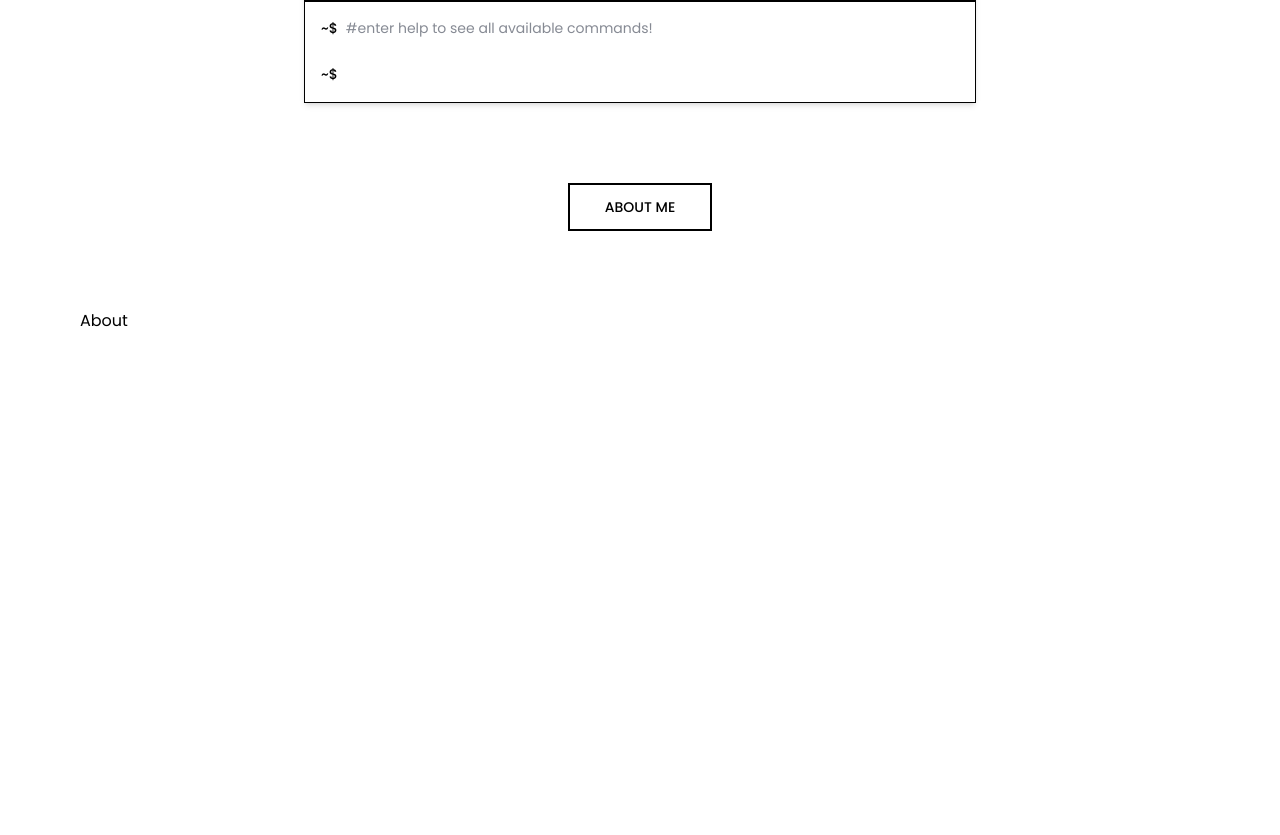
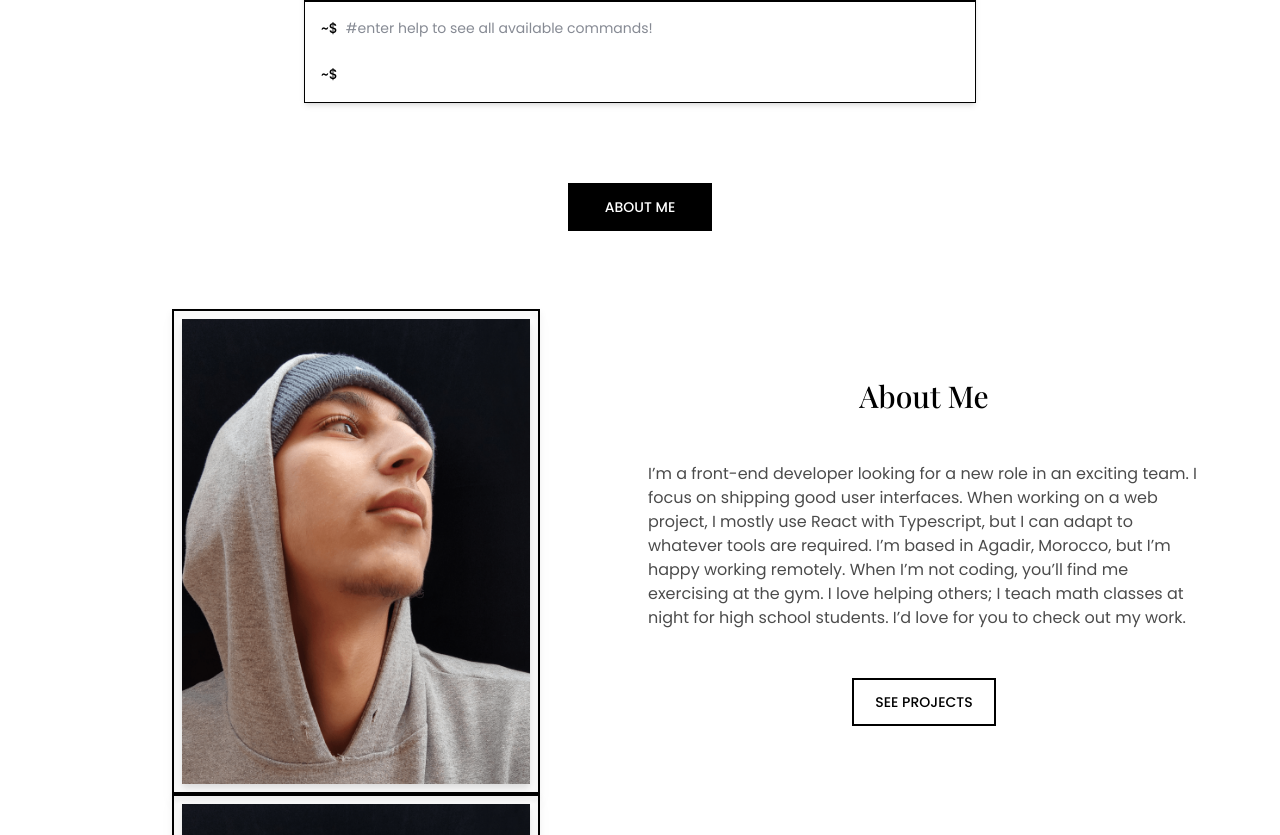
Before and after one commit to n53337/u53f.com, a React (Vite) app: page / in a window 1280 px wide. Shown: the part 488-1323 px from the top of the page. Before the commit the page ends 821 px from the top, so only its background shows below. Built offline with nearby package versions, Linux system fonts and the light colour scheme.

Commit message:
ShowCase Component

```diff
--- a/src/components/home/About.tsx
+++ b/src/components/home/About.tsx
@@ -1,5 +1,36 @@
+import ShowCase from "@/components/shared/ShowCase";
+import me from "@/assets/me.png";
+import Text from "@/ui/Text";
+import Button from "@/ui/Button";
+
 const About = () => {
-  return <div>About</div>;
+  const left = (
+    <img
+      src={me}
+      alt="youssef's image"
+      className="w-8/12 border-2 border-black p-2 drop-shadow-lg"
+    />
+  );
+  const right = (
+    <>
+      <Text variant="title">About Me</Text>
+      <Text variant="text">
+        I’m a front-end developer looking for a new role in an exciting team. I
+        focus on shipping good user interfaces. When working on a web project, I
+        mostly use React with Typescript, but I can adapt to whatever tools are
+        required. I’m based in Agadir, Morocco, but I’m happy working remotely.
+        When I’m not coding, you’ll find me exercising at the gym. I love
+        helping others; I teach math classes at night for high school students.
+        I’d love for you to check out my work.
+      </Text>
+      <Button variant="outline" text="See Projects" />
+    </>
+  );
+  return (
+    <section className="flex flex-col items-center">
+      <ShowCase left={left} right={right} />
+    </section>
+  );
 };
 
 export default About;
--- a/src/components/home/Hero.tsx
+++ b/src/components/home/Hero.tsx
@@ -10,7 +10,7 @@ const Hero = () => {
         Hey, I’m Youssef Houffaine and I love building amazing websites!
       </Text>
       <Shell />
-      <Button variant="outline" text="About Me" />
+      <Button variant="primary" text="About Me" />
     </section>
   );
 };
--- a/src/components/shared/ShowCase.tsx
+++ b/src/components/shared/ShowCase.tsx
@@ -1,5 +1,21 @@
-const ShowCase = () => {
-  return <div>ShowCase</div>;
+import { ComponentProps, ReactNode } from "react";
+
+interface SCProps extends ComponentProps<"div"> {
+  left: ReactNode;
+  right: ReactNode;
+}
+
+const ShowCase = ({ left, right, ...props }: SCProps) => {
+  return (
+    <div className="w-full flex flex-col lg:flex-row justify-center gap-4">
+      <div className="flex-1 flex flex-col justify-center items-center">
+        {left}
+      </div>
+      <div className="flex-1 flex flex-col gap-8 xl:gap-12 justify-center items-center ">
+        {right}
+      </div>
+    </div>
+  );
 };
 
 export default ShowCase;
--- a/src/pages/home/index.tsx
+++ b/src/pages/home/index.tsx
@@ -3,9 +3,10 @@ import Hero from "@/components/home/Hero";
 import About from "@/components/home/About";
 const Home = () => {
   return (
-    <main className="container h-screen min-h-screen">
+    <main className="container h-screen min-h-screen ">
       <NavBar />
       <Hero />
+      <About />
       <About />
     </main>
   );
```
Also changed, not shown: src/assets/me.png (added).
